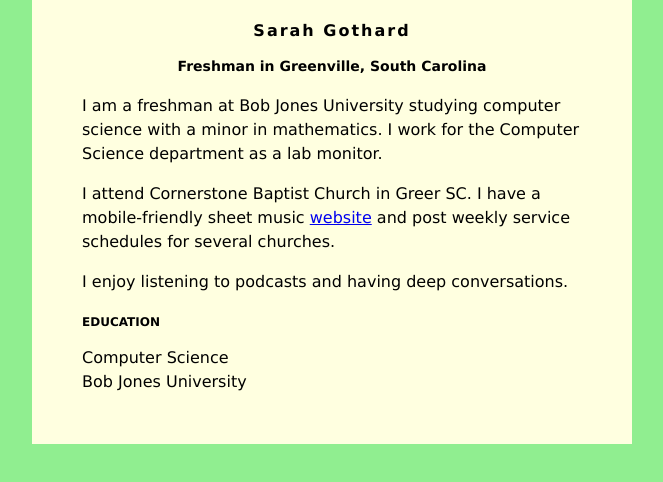
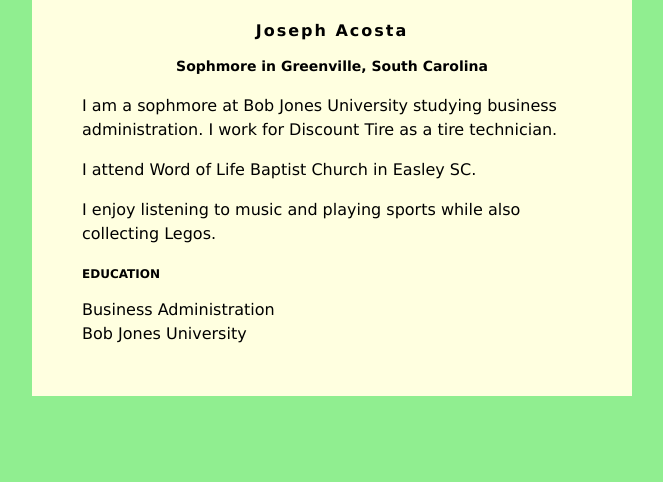
Before and after one commit to joseph-005/joseph-005.github.io, a plain HTML site: page index.html in a window 1280 px wide. Shown: the whole page, without its empty margins (308-971 px from the left). Drawn offline with Linux system fonts and the light colour scheme.

Commit message:
Update index.html

```diff
--- a/index.html
+++ b/index.html
@@ -30,21 +30,19 @@ h3 {
 </head>
 <body>
     <div id="content">
-        <h1>Sarah Gothard</h1>
-        <h2>Freshman in Greenville, South Carolina</h2>
+        <h1>Joseph Acosta</h1>
+        <h2>Sophmore in Greenville, South Carolina</h2>
 
-         <p>I am a freshman at Bob Jones University studying computer science with a minor in
-            mathematics. I work for the Computer Science department as a lab monitor.</p>
+         <p>I am a sophmore at Bob Jones University studying business administration.
+            I work for Discount Tire as a tire technician.</p>
          <p>
-            I attend Cornerstone Baptist Church in Greer SC. I have a mobile-friendly
-            sheet music <a href="https://mobilehymns.org/">website</a> and post weekly service
-            schedules for several churches.
+            I attend Word of Life Baptist Church in Easley SC.
          </p>
          <p>
-            I enjoy listening to podcasts and having deep conversations.
+            I enjoy listening to music and playing sports while also collecting Legos.
          </p>
         <h3>EDUCATION</h3>
-        Computer Science<br />
+        Business Administration<br />
         Bob Jones University
     </div>
 
```
